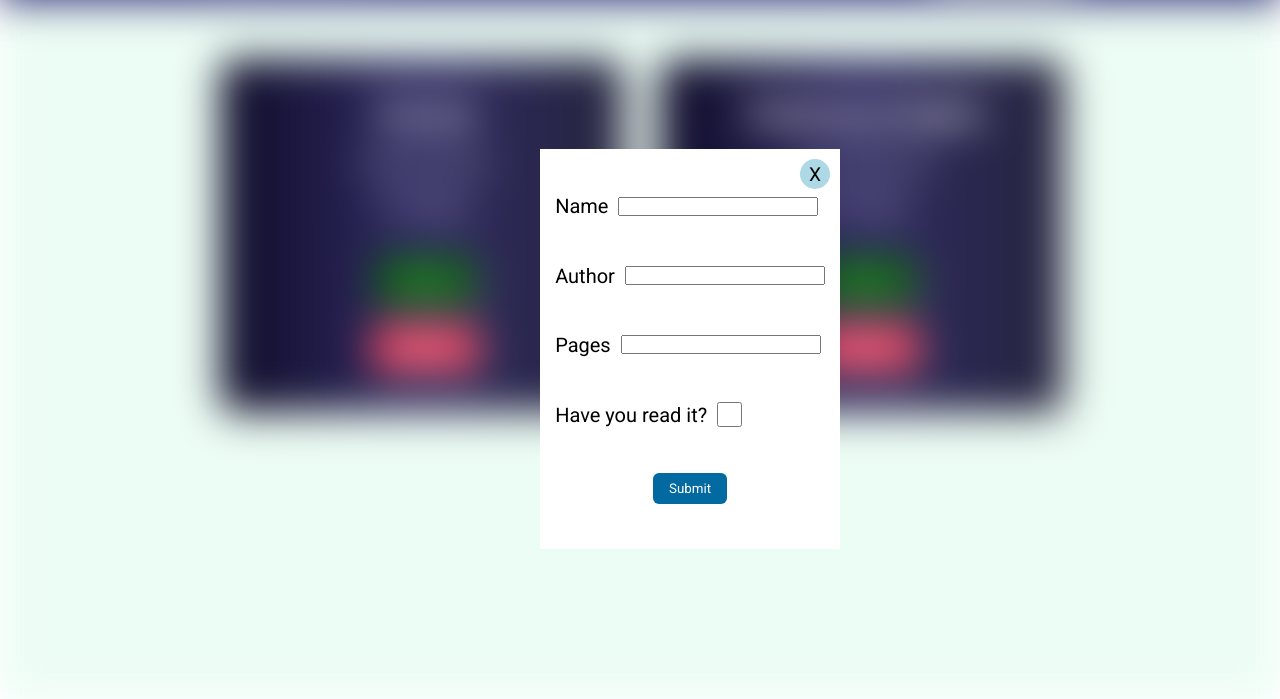
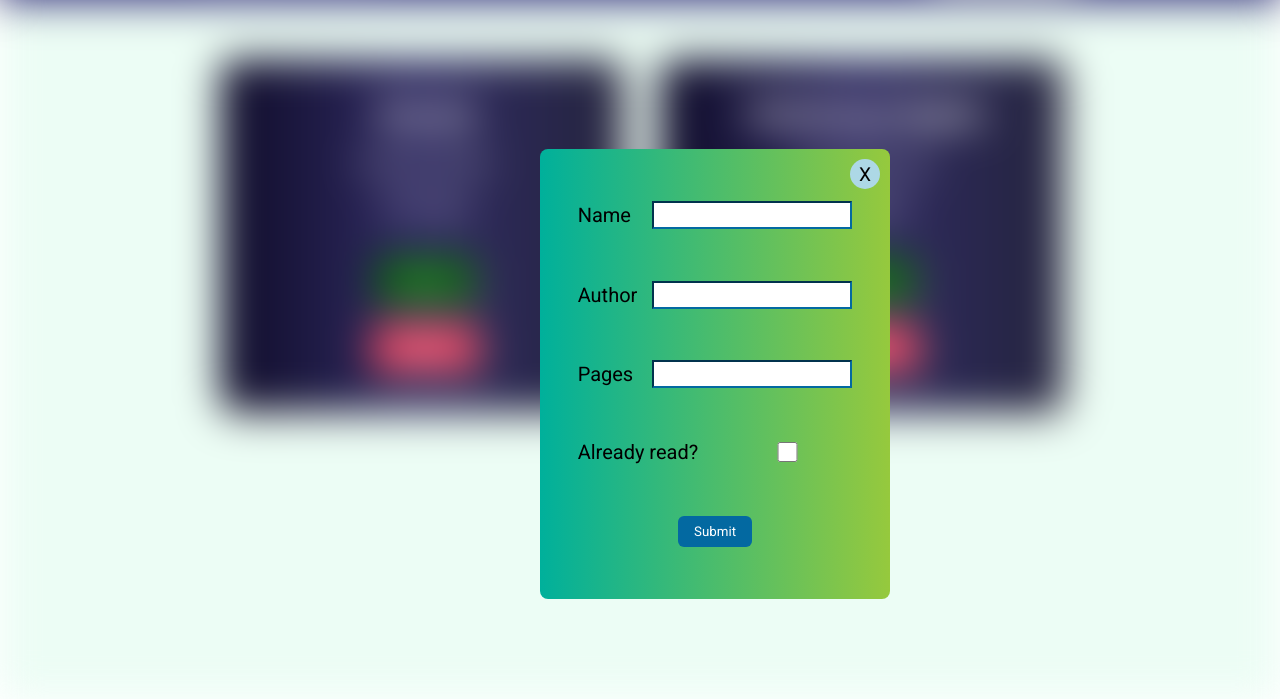
Before and after one commit to Asatyam/Library, a website: page index.html in a window 1280 px wide. Both pictures are taken after a click on the button "+ Add Book". Shown: the part 101-800 px from the top of the page. Drawn offline with Linux system fonts and the light colour scheme.

Commit message:
Fix the bug where required attribute not working

```diff
--- a/index.html
+++ b/index.html
@@ -45,7 +45,7 @@
                 <input type="number" id="pages" name="pages" required>
             </div>
             <div class="form-input">
-                <label for="read">Have you read it?</label>
+                <label for="read">Already read?</label>
                 <input type="checkbox" id="read" name="read">
             </div>
             <button type="submit" class="submitBtn">Submit</button>
--- a/script.js
+++ b/script.js
@@ -108,7 +108,8 @@ function eventListeners() {
   });
   closeBtn.addEventListener('click', hideForm);
 
-  submitBtn.addEventListener('click', addBooksToLibrary);
+  const form = document.querySelector('form');
+  form.addEventListener('submit', addBooksToLibrary);
 
   readBtns.forEach((btn) => {
     btn.addEventListener('click', toggleRead);
--- a/style.css
+++ b/style.css
@@ -127,14 +127,17 @@ body{
 .form-container{
 
 position: fixed;
-    width: 300px;
-    height: 400px;
+font-family: "Helvetica" sans-serif;
+    width: 350px;
+    height: 450px;
     top: 50%;
     left: 50%;
     margin-top: -150px;
     margin-left: -100px;
-    background-color: white;
+    background: linear-gradient(to right, #00b09b, #96c93d);
+        /* W3C, IE 10+/ Edge, Firefox 16+, Chrome 26+, Opera 12+, Safari 7+ */
    display: none;
+    border-radius:8px;
 
 }
 
@@ -148,21 +151,28 @@ form{
     display: flex;
     flex-direction: column;
     justify-content: space-evenly;
+
 }
 .form-input{
     display: flex;
     font-size:20px;
     align-items: center;
-    gap:10px;
+    gap:15px;
+
+}
+.form-input>*{
+    flex: 1;
 }
 input{
     width: 200px;
-    padding:0px 5px;
+    padding:2px 5px;
+    border-color: #0369a1;
+    font-size: 1.1rem;
 }
 input[type="checkbox"]{
-    height:25px;
-    width: 25px;
-    align-self: center;
+    height:20px;
+    width: 20px;
+
 }
 .submitBtn{
     padding:8px 16px;
```
